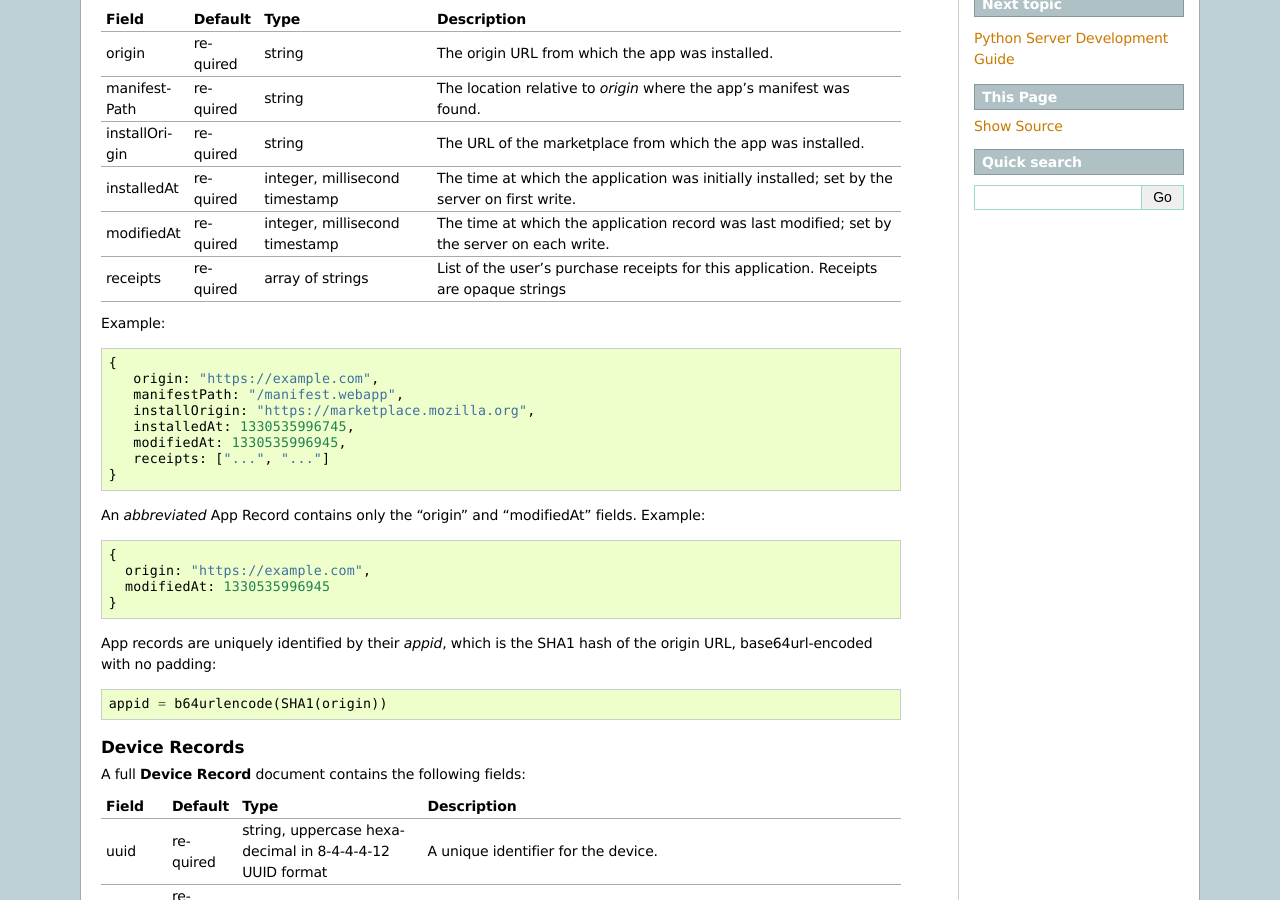
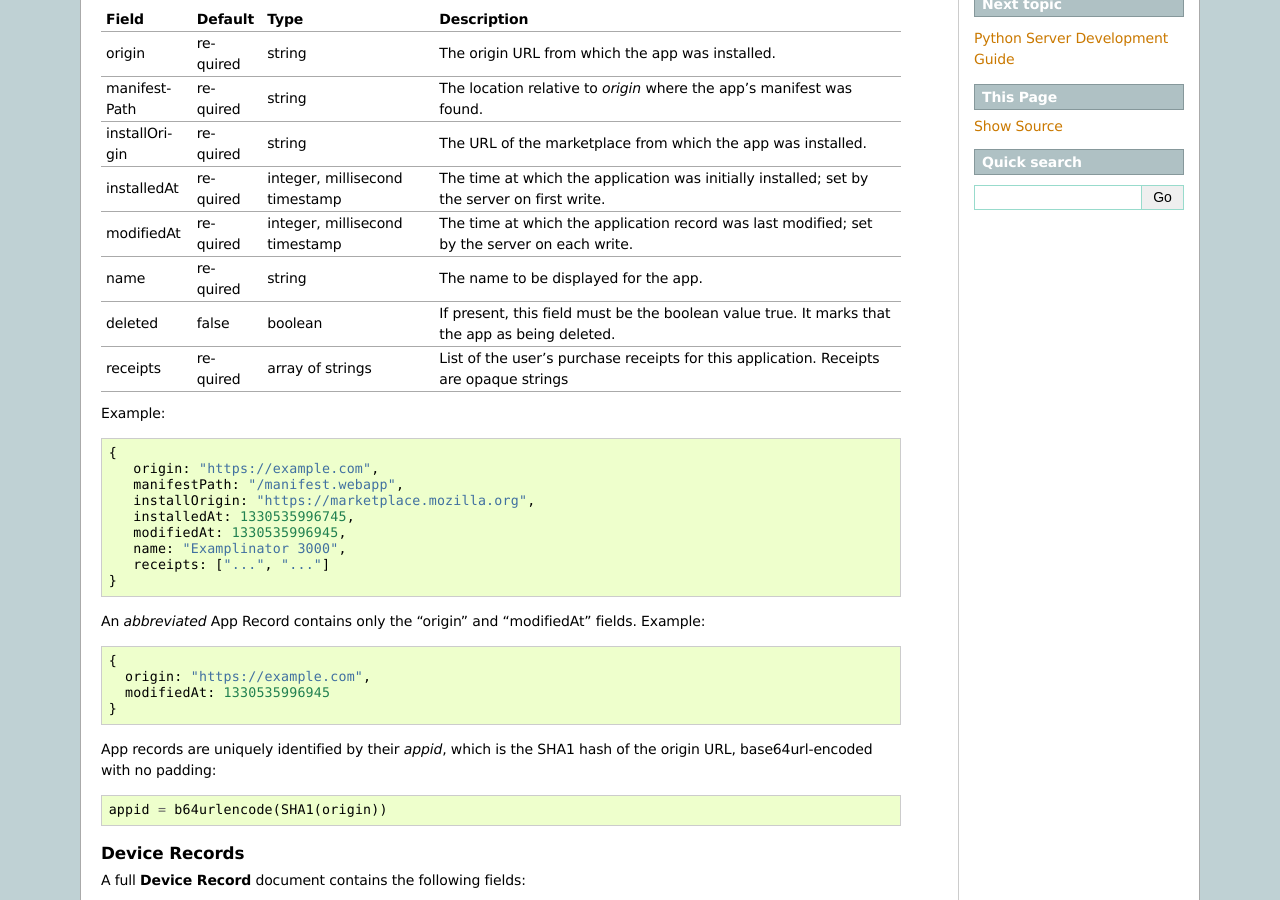
Before and after one commit to mozilla-services/docs, a Sphinx documentation site: the page built from source/aitc/apis-1.0.rst, in a window 1280 px wide and 900 px high, scrolled down 398 px. Built offline with Sphinx 7.4.7, drawn with Linux system fonts in a browser that asks for light colours; the version number could not be read and is left out.

Commit message:
[AITC] Add "name" and "deleted" fields to app records; r=anant

```diff
--- a/source/aitc/apis-1.0.rst
+++ b/source/aitc/apis-1.0.rst
@@ -48,6 +48,11 @@ A full **App Record** document contains the following fields:
 | modifiedAt       | required  | integer,              | The time at which the application record was last  |
 |                  |           | millisecond timestamp | modified; set by the server on each write.         |
 +------------------+-----------+-----------------------+----------------------------------------------------+
+| name             | required  | string                | The name to be displayed for the app.              |
++------------------+-----------+-----------------------+----------------------------------------------------+
+| deleted          | false     | boolean               | If present, this field must be the boolean value   |
+|                  |           |                       | true.  It marks that the app as being deleted.     |
++------------------+-----------+-----------------------+----------------------------------------------------+
 | receipts         | required  | array of strings      | List of the user's purchase receipts for this      |
 |                  |           |                       | application.  Receipts are opaque strings          |
 +------------------+-----------+-----------------------+----------------------------------------------------+
@@ -61,6 +66,7 @@ Example::
        installOrigin: "https://marketplace.mozilla.org",
        installedAt: 1330535996745,
        modifiedAt: 1330535996945,
+       name: "Examplinator 3000",
        receipts: ["...", "..."]
     }
 
```
